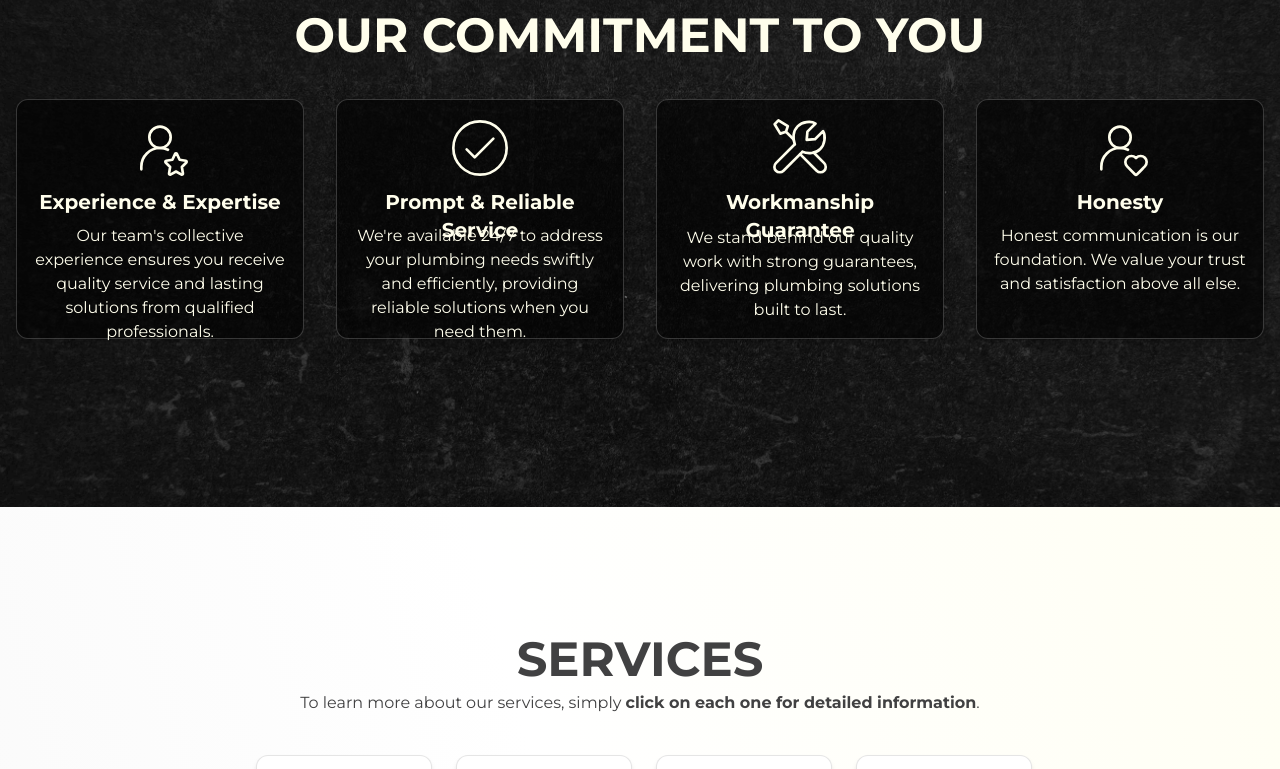
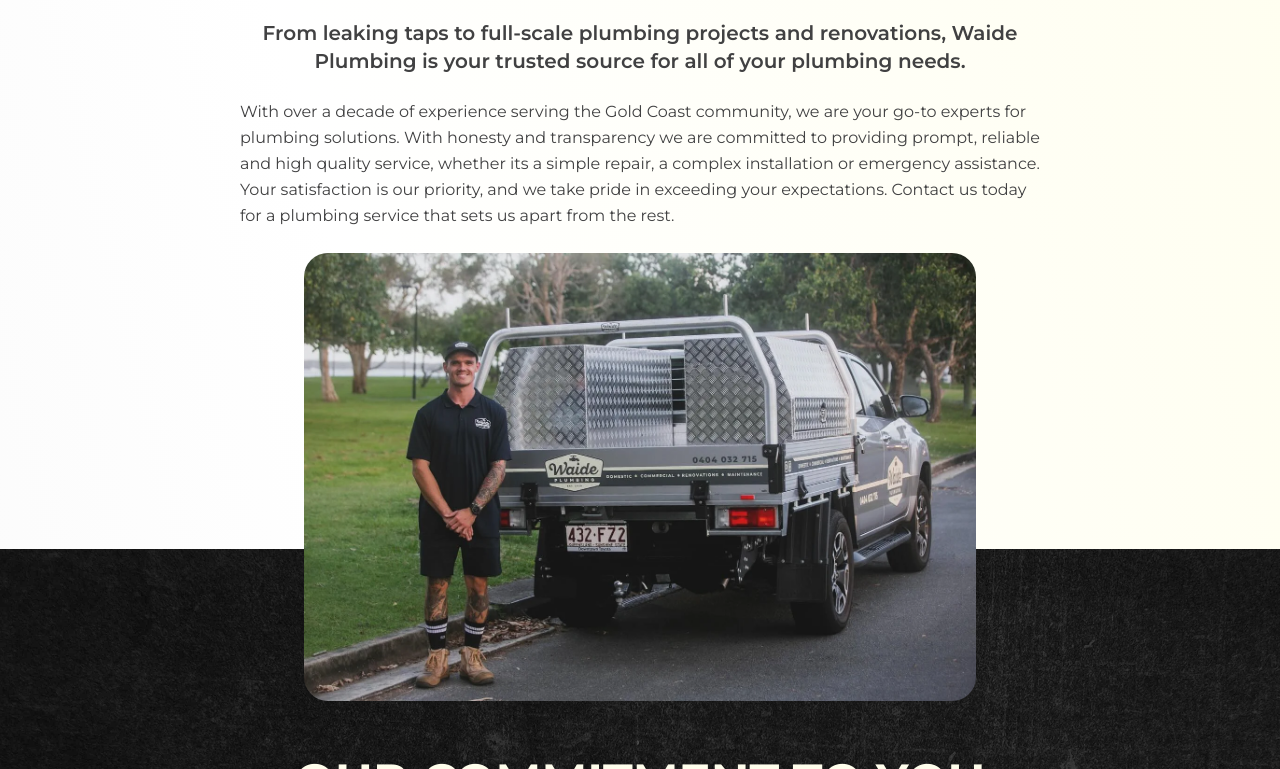
Before and after one commit to mudcrabmorley/waide-plumbing, a website: page index.html in a window 1280 px wide. Shown: the part 1113-1882 px from the top of the page. Drawn offline with nearby package versions, Linux system fonts and the light colour scheme.

Commit message:
about section added

```diff
--- a/index.html
+++ b/index.html
@@ -125,11 +125,43 @@
     </section>
 
 
+    <!-- ABOUT -->
+    <section>
+        <div class="spacer border-t-2 border-waide-gray/10 w-11/12 md:w-5/6 mx-auto"></div>
+        <!-- HEADING -->
+        <h2 class="heading">ALL ASPECTS OF PLUMBING</h2>
+        <div class="spacer"></div>
+        <!-- TEXT CONTAINER -->
+        <div class="max-w-[800px] mx-auto">
+            <!-- SUBHEADING -->
+            <h3 class="font-semibold text-xl text-center">From leaking taps to full-scale plumbing projects and
+                renovations, Waide Plumbing
+                is
+                your trusted source
+                for all of your plumbing needs.</h3>
+            <br>
+            <!-- DETAILS -->
+            <p class="leading-relaxed"> With over a decade of experience serving the Gold Coast community, we
+                are your go-to experts for plumbing solutions. With honesty and transparency we are committed to
+                providing prompt, reliable and high quality service, whether its a simple repair, a complex installation
+                or emergency assistance. Your satisfaction is our priority, and we take pride in exceeding your
+                expectations. Contact us today for a plumbing service that sets us apart from the rest.</p>
+            <br>
+        </div>
+        <div class="mx-auto max-w-2xl -mb-24 md:-mb-40">
+            <img class="rounded-3xl" src="./img/waide-about.webp" alt="waide plumbing worker standing by ute">
+        </div>
+    </section>
+
+
     <!-- COMMITMENTS -->
     <section class="bg-custom-image-mobile md:bg-custom-image bg-cover text-waide-cream">
         <div class="spacer"></div>
         <div class="spacer"></div>
         <div class="spacer"></div>
+        <div class="spacer"></div>
+        <div class="spacer"></div>
+        <div class="spacer md:hidden"></div>
         <h2 class="heading">OUR COMMITMENT TO YOU</h2>
         <div class="spacer"></div>
 
```
Also changed, not shown: css/style.css, img/waide-about.webp (added).
